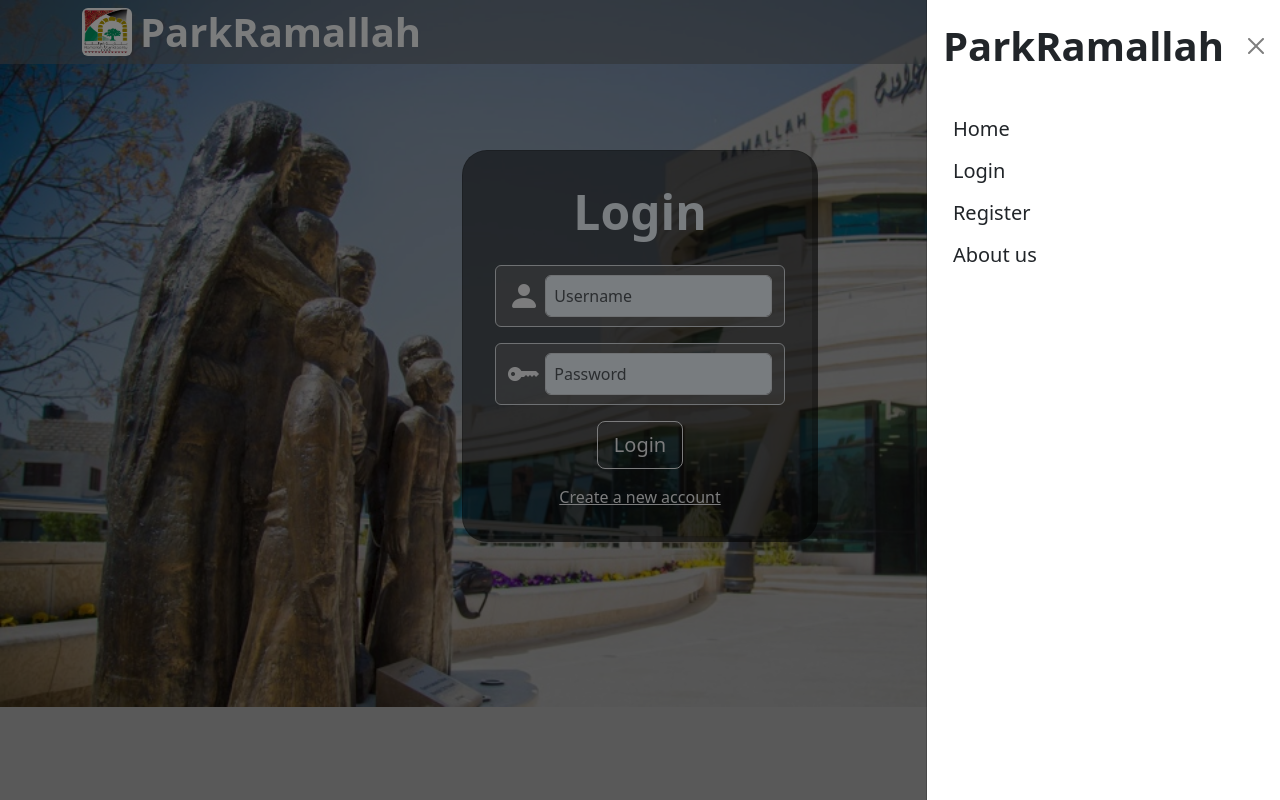
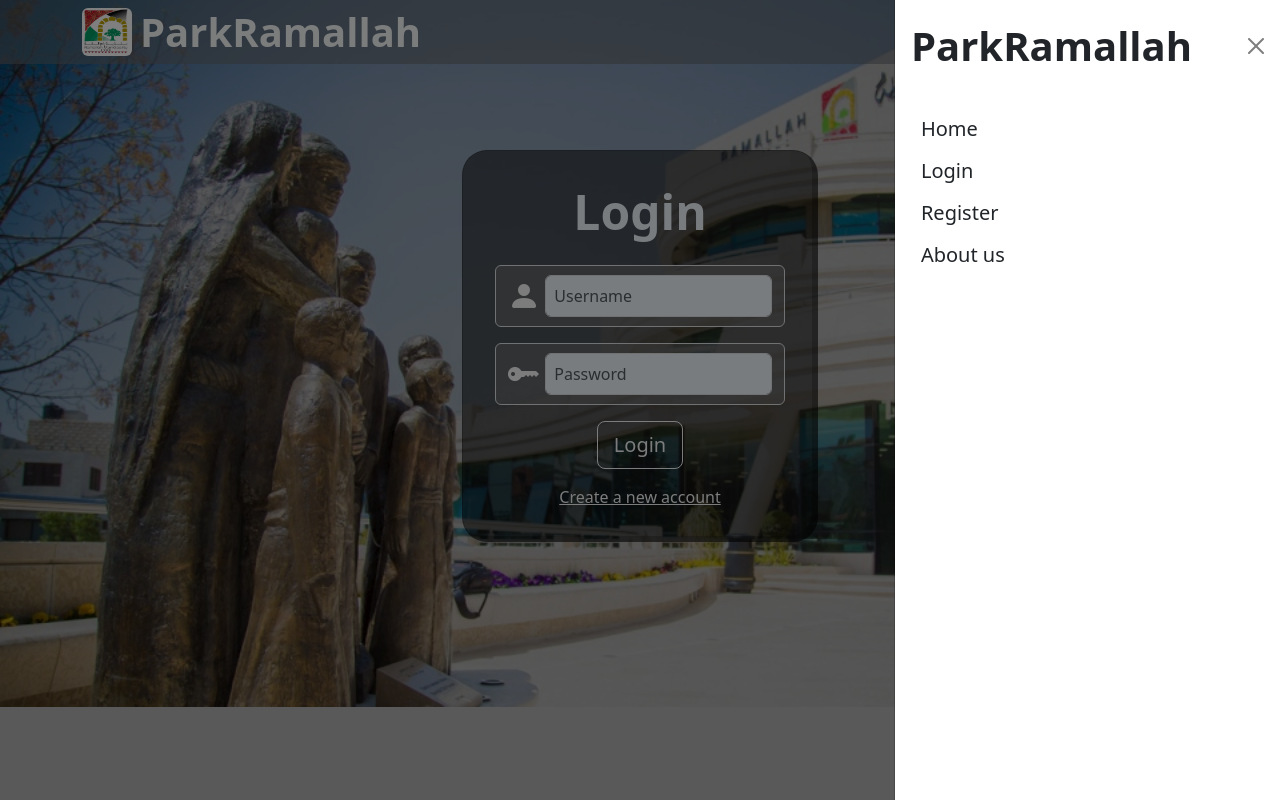
Before and after one commit to Farhoud-Rand/ParkRamallah, a Django app: page /login in a window 1280 px wide, after a click that opens the changed part. Run offline with Django 5.2, Linux system fonts and the light colour scheme.

Commit message:
Users: login page first version

```diff
--- a/ParkRamallah/myapp/templates/login.html
+++ b/ParkRamallah/myapp/templates/login.html
@@ -29,7 +29,7 @@
                 <!-- Menus list -->
                 <div class="offcanvas offcanvas-end"  style="width: fit-content;" tabindex="-1" id="offcanvasNavbar" aria-labelledby="offcanvasNavbarLabel">
                     <div class="offcanvas-header">
-                        <h5 class="offcanvas-title display-6 me-3 fw-bold" id="offcanvasNavbarLabel">ParkRamallah</h5>
+                        <h5 class="offcanvas-title display-6 me-5 fw-bold" id="offcanvasNavbarLabel">ParkRamallah</h5>
                         <button type="button" class="btn-close text-reset" data-bs-dismiss="offcanvas" aria-label="Close"></button>
                     </div>
                     <div class="offcanvas-body">
```
